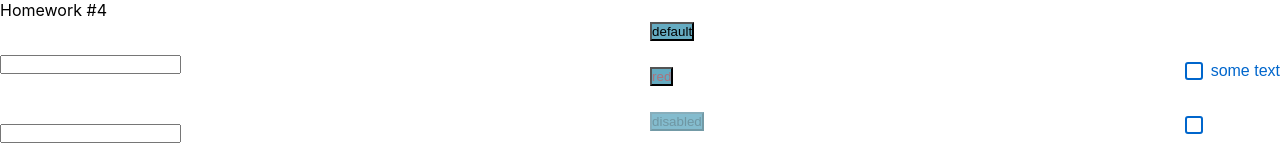
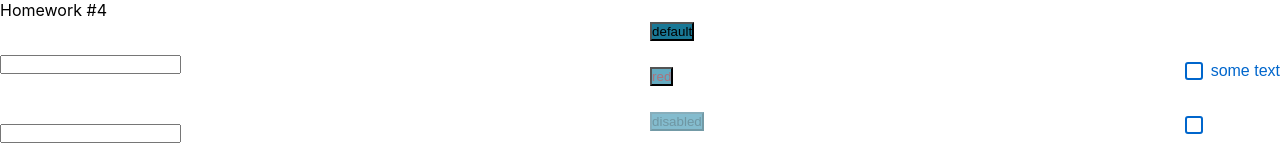
Before and after one commit to knuckless0231/hw1, a React (Create React App) app: page / in a window 1280 px wide. Shown: the top 155 px of the page. Built offline with nearby package versions, Linux system fonts and the light colour scheme.

Commit message:
HW#4COMMIT

```diff
--- a/src/s2-homeworks/hw04/common/c2-SuperButton/SuperButton.tsx
+++ b/src/s2-homeworks/hw04/common/c2-SuperButton/SuperButton.tsx
@@ -17,10 +17,12 @@ const SuperButton: React.FC<SuperButtonPropsType> = (
         ...restProps // все остальные пропсы попадут в объект restProps, там же будет children
     }
 ) => {
-    const finalClassName = s.button
-        + (disabled ? ' ' + s.disabled : '')
-       +(xType === 'red'  ? ' ' + s.red : xType === 'secondary' ? ' ' + s.secondary : '') //записать
-        + (className ? ' ' + className : '')
+    const finalClassName = s.button + " "
+        + (disabled ? s.disabled : '')
+        + (xType === "default" ? s.default
+            : xType === 'red' ? s.red
+                : xType === 'secondary' ? s.secondary : '')
+
 
     return (
         <button
```
Also changed, not shown: 7 other files (tests, documents, lock files or other folders).
